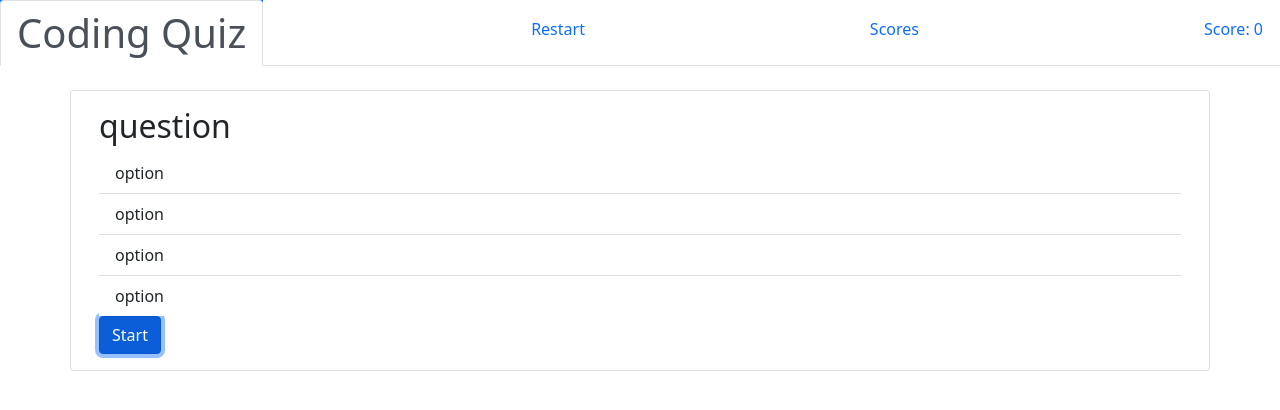
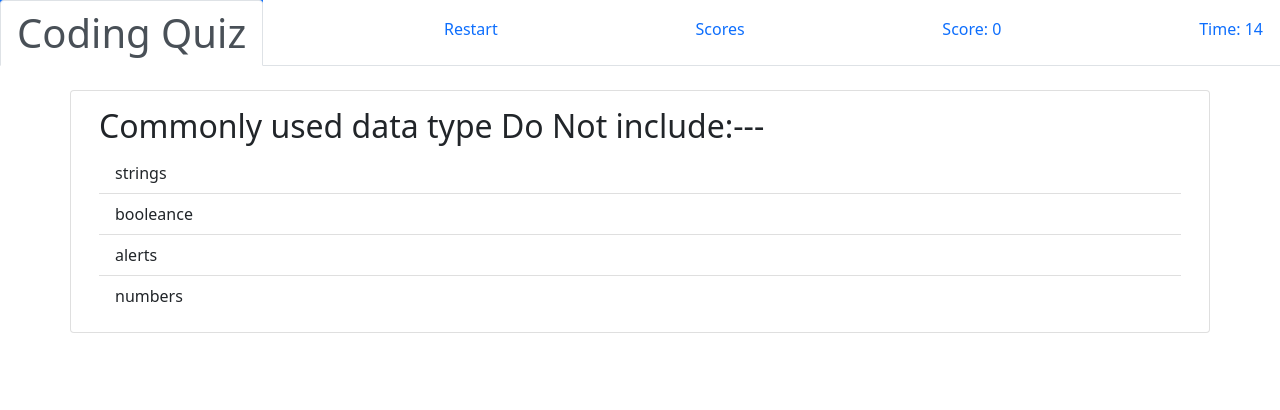
Before and after one commit to PastaShock/unit-04-Coding-quiz, a website: page index.html in a window 1280 px wide. Both pictures are taken after a click on the button "Start". Drawn offline with nearby package versions, Linux system fonts and the light colour scheme.

Commit message:
Finished the framework of the app. Still need to work out a few bugs.

```diff
--- a/Assets/script.js
+++ b/Assets/script.js
@@ -1,156 +1,143 @@
-var Questions = [
-    {Question: [
-        {question: "question"},
-        {option: {
-            text: "option",
-            value: "false"
-        }},
-        {option: {
-            text: "option",
-            value: "false"
-        }},
-        {option: {
-            text: "option",
-            value: "false"
-        }},
-        {option: {
-            text: "option",
-            value: "true"
-        }}
-    ]},
-    {Question: [
-        {question: "question"},
-        {option: {
-            text: "option",
-            value: "false"
-        }},
-        {option: {
-            text: "option",
-            value: "false"
-        }},
-        {option: {
-            text: "option",
-            value: "false"
-        }},
-        {option: {
-            text: "option",
-            value: "true"
-        }}
-    ]},
-    {Question: [
-        {question: "question"},
-        {option: {
-            text: "option",
-            value: "false"
-        }},
-        {option: {
-            text: "option",
-            value: "false"
-        }},
-        {option: {
-            text: "option",
-            value: "false"
-        }},
-        {option: {
-            text: "option",
-            value: "true"
-        }}
-    ]},
-    {Question: [
-        {question: "question"},
-        {option: {
-            text: "option",
-            value: "false"
-        }},
-        {option: {
-            text: "option",
-            value: "false"
-        }},
-        {option: {
-            text: "option",
-            value: "false"
-        }},
-        {option: {
-            text: "option",
-            value: "true"
-        }}
-    ]},
-    {Question: [
-        {question: "question"},
-        {option: {
-            text: "option",
-            value: "false"
-        }},
-        {option: {
-            text: "option",
-            value: "false"
-        }},
-        {option: {
-            text: "option",
-            value: "false"
-        }},
-        {option: {
-            text: "option",
-            value: "true"
-        }}
-    ]}
+var questions = [{
+        title: "Commonly used data type Do Not include:---",
+        choices: ["strings", "booleance", "alerts", "numbers"],
+        answer: "alerts"
+    },
+    {
+        title: "The condition in an if/else statement is enclosed within:---",
+        choices: ["quotes", "Curly brackets", "parentheses", "square brackets"],
+        answer: "parentheses"
+    },
+    {
+        title: "Arrays in JavaScript can be used to store:---",
+        choices: ["numbers and strings", "others Arrays", "booleances", "all of the above"],
+        answer: "all of the above"
+    },
+    {
+        title: "String values must be enclosed within --- when being assigned to variables ",
+        choices: ["commas", "curly brackets", "quotes", "parentheses"],
+        answer: "quotes"
+    },
+    {
+        title: "A very useful tool used during development and debugging for printing content to the debugger is:---",
+        choices: ["JavaScript", "terminal/bash", "alerts", "console.log"],
+        answer: "console.log"
+    },
 ]
 
 //declare DOM element variables
-var time = 20;
-var timer = document.getElementById('score');
+var time = 15;
+var timer = document.getElementById('timer');
+var score = document.getElementById('score');
 var question = document.getElementById('question');
 var answers = document.getElementById('answers');
+var restart = document.getElementById('restart');
 var start = document.getElementById('start');
 var AnswersTracker = {
     correct: 0,
     incorrect: 0,
+    init: '',
+    time: ''
 }
 var currentQ = 0;
+var allScores = [];
+var storedScores = JSON.parse(localStorage.getItem("userData"));
+
+//write a function that will keep the timer running
+function gameTimer() {
+    timeInterval = setInterval(function () {
+        timer.innerText = time;
+        if (timer < 0) {
+            outOfTime();
+        } else {
+            time--;
+        }
+    }, 1000)
+}
 
 //create function to write new questions to the page
 function writeNewQuestion(q) {
-    answersList = Questions[q].Question.length - 1;
-    //clear answers and questions from last page
-    question.textContent = '';
-    answers.innerHTML = '';
-    for (var i = 1; i <= answersList; i++) {
+    answersList = questions[q].choices.length;
+    clearField();
+    for (var i = 0; i < answersList; i++) {
         var questionList = document.createElement('li');
         var questionItem = document.createElement('a');
         questionList.setAttribute('class', 'list-group-item');
         // questionItem.setAttribute('class', );
-        questionItem.textContent = Questions[q].Question[i].option.text
+        questionItem.textContent = questions[q].choices[i];
         //set the value of the answer
-        questionList.setAttribute('onclick', 'answer(' + Questions[q].Question[i].option.value + ')');
+        questionList.setAttribute('onclick', 'answer(' + i + ', ' + q + ')');
         questionList.append(questionItem);
         answers.append(questionList);
     }
-    question.textContent = Questions[q].Question[0].question;
+    question.textContent = questions[q].title;
 }
 
-//function to record clicked answer as either right or wrong
-function answer(a) {
-    if (a === true)  {
+function answer(a, q) {
+    if (questions[q].choices[a] === questions[q].answer) {
         AnswersTracker.correct += 1;
     } else {
         AnswersTracker.incorrect += 1;
+        time--
     }
     console.log(AnswersTracker);
-    currentQ++;
-    writeNewQuestion(currentQ);
+    afterSelection();
+};
+
+//check if current question is the last and time has not run out
+function afterSelection() {
+    if (currentQ < questions.length) {
+        currentQ++;
+        writeNewQuestion(currentQ);
+    } else if (timer > 0) {
+        winCondition();
+    } else {
+        outOfTime();
+    };
+};
+
+function clearField() {
+    //clear answers and questions from last page
+    question.textContent = '';
+    answers.innerHTML = '';
+    timer.textContent = 0;
 }
 
 //start the game from the button
-start.setAttribute('onclick', 'startGame()')
+function initializeGame() {
+    currentQ = 0;
+    time = time;
+    start.setAttribute('onclick', 'startGame()');
+    restart.setAttribute('onclick', 'startGame()');
+}
+
 function startGame() {
     writeNewQuestion(currentQ);
     start.setAttribute('visibility', 'hidden');
+    gameTimer();
 }
 
 //win or lose conditions
 function outOfTime() {
-    if (timeRemaining <= 0) {
-        answers.innerHTML = '';
-        question.textContent = 'No time remaining';
-    }
+    clearInterval(timeInterval);
+    clearField();
+    question.textContent = 'No time remaining';
+    submitScores();
 }
+
+function winCondition() {
+    clearField();
+    question.textContent = 'YOU WIN';
+    submitScores();
+}
+
+//submit scores to the local storage
+function submitScores() {
+    initials = prompt('enter your initials');
+    AnswersTracker.init = initials;
+    AnswersTracker.time = timer.textContent;
+    allScores.push(storedScores += AnswersTracker);
+    localStorage.setItem('userData', JSON.stringify(allScores));
+}
+
+initializeGame();
--- a/index.html
+++ b/index.html
@@ -17,13 +17,16 @@
                 </h1>
             </li>
             <li class="nav-item">
-                <a class="nav-link mt-2">Restart</a>
+                <a id="restart" class="nav-link mt-2">Restart</a>
             </li>
             <li class="nav-item">
-                <a class="nav-link mt-2">Scores</a>
+                <a id="scores" class="nav-link mt-2">Scores</a>
             </li>
             <li class="nav-item float-right">
                 <a id="score" class="nav-link mt-2">Score: 0</a>
+            </li>
+            <li class="nav-item float-right">
+                <a id="timer-container" class="nav-link mt-2">Time: <span id="timer">0</span></a>
             </li>
         </ul>
     </header>
@@ -34,9 +37,9 @@
             </h2>
             <ul id="answers" class="list-group list-group-flush">
                 <li class="list-group-item">
+                    <button id="start" class="btn btn-primary">Start</button>
                 </li>
             </ul>
-            <button id="start" class="btn btn-primary">Start</button>
         </div>
     </app>
     <script src="Assets/script.js"></script>
```
Also changed, not shown: Assets/Screenshot.png (added).
